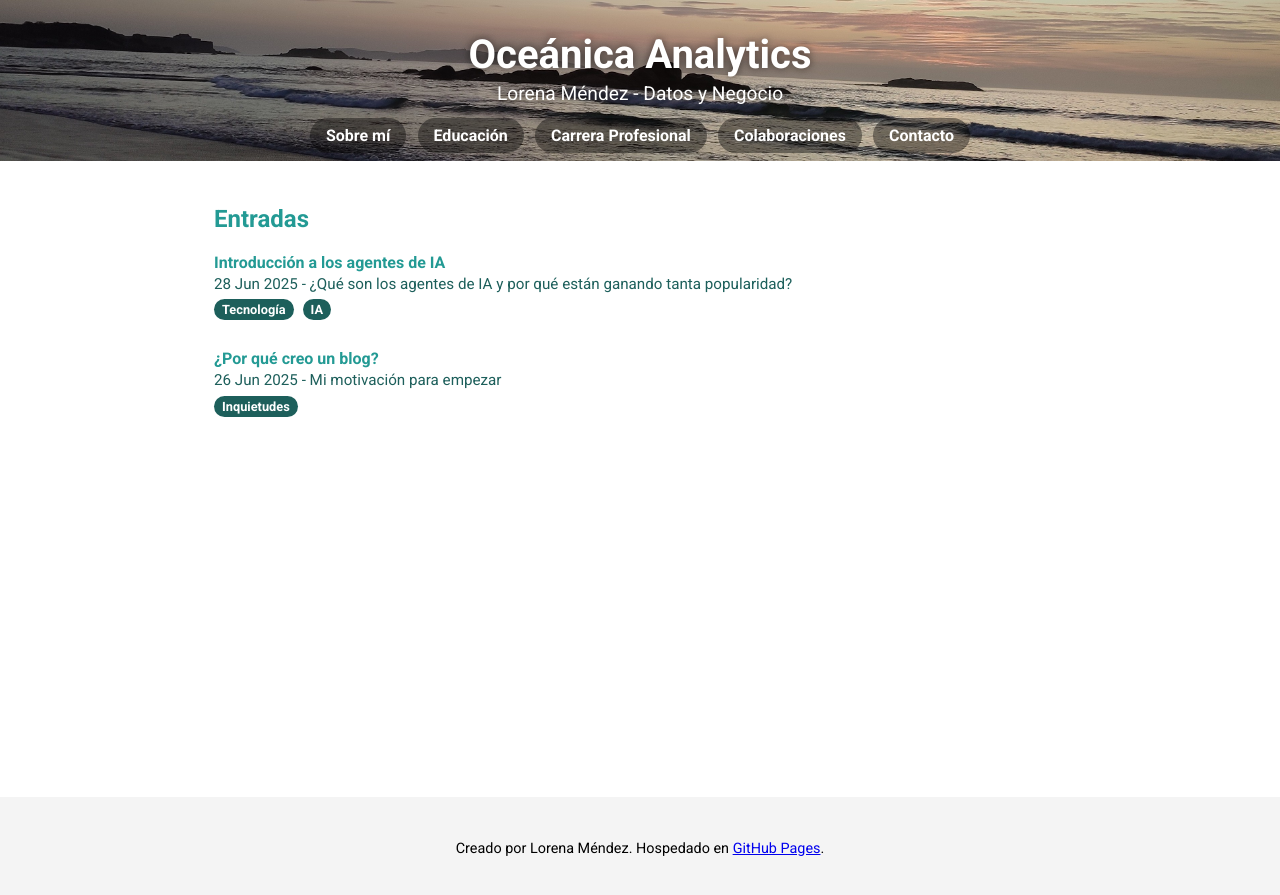
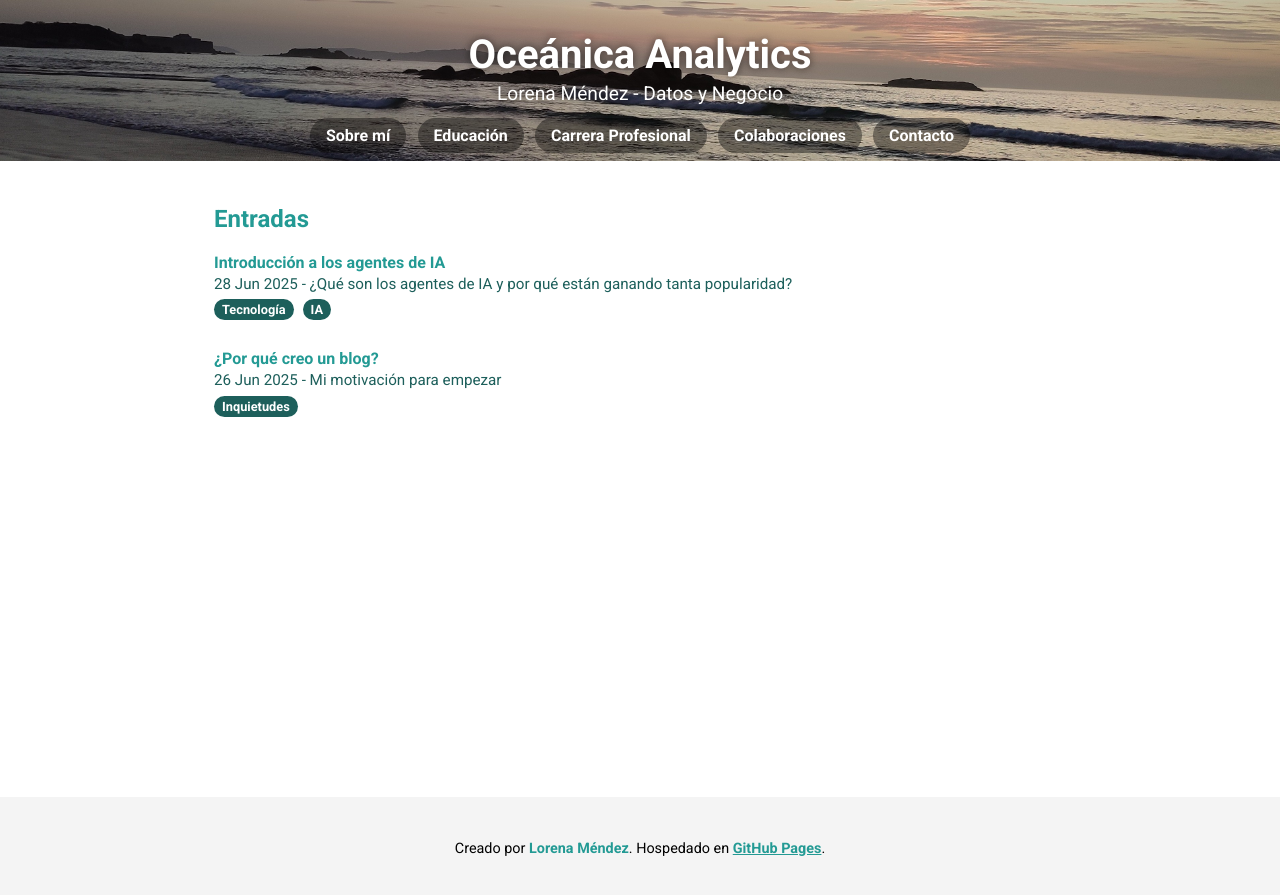
Before and after one commit to lmendezotero/lmendezotero.github.io, a Jekyll site: the page built from index.md, in a window 1280 px wide. Shown: the top 895 px of the page. Built offline with Jekyll 4.4.1, drawn with Linux system fonts in a browser that asks for light colours; the list of posts is cut into pages by our own code.

Commit message:
Update style.css

```diff
--- a/assets/css/style.css
+++ b/assets/css/style.css
@@ -327,3 +327,8 @@ body {
     font-size: 1rem !important;
   }
 }
+
+.footer-highlight {
+  color: #239A94;
+  font-weight: bold;
+}
```
